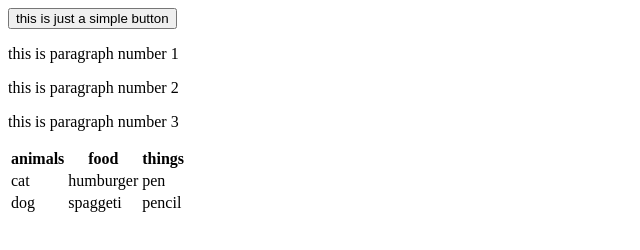
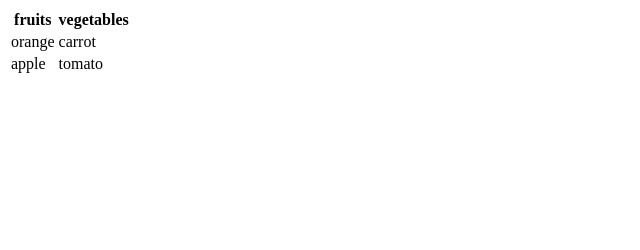
Before and after one commit to Tahany-Alswoidy/First_Assignment, a plain HTML site: page index.html in a window 1280 px wide. Shown: the whole page, without its empty margins (0-640 px from the left). Drawn offline with Linux system fonts and the light colour scheme.

Commit message:
add table 2
adding table 2

```diff
--- a/index.html
+++ b/index.html
@@ -6,27 +6,21 @@
     <title>Document</title>
 </head>
 <body>
-  <button>this is just a simple button</button>
-  <p>this is paragraph number 1</p>
-  <p>this is paragraph number 2</p>
-  <p>this is paragraph number 3</p>
-  <table >
+   <table >
     <tr>
-      <th>animals</th>
-      <th>food</th>
-      <th>things</th>
+      <th>fruits</th>
+      <th>vegetables</th>
+
     </tr>
     <tr>
-      <td>cat</td>
-      <td>humburger</td>
-      <td>pen</td>
+      <td>orange</td>
+      <td>carrot</td>
+
     </tr>
     <tr>
-      <td>dog</td>
-      <td>spaggeti</td>
-      <td>pencil</td>
+      <td>apple</td>
+      <td>tomato</td>
     </tr>
   </table>
-
 </body>
 </html>
```
